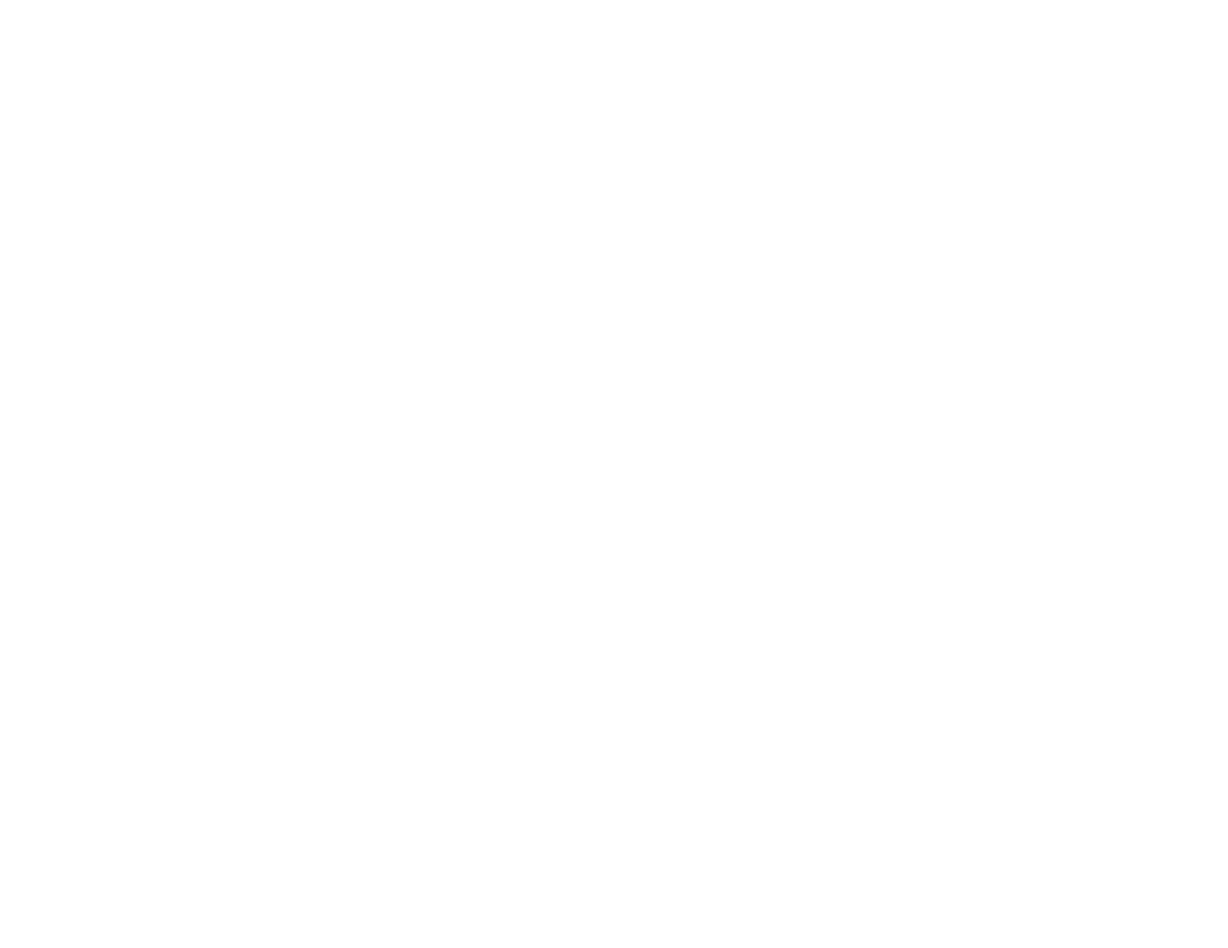
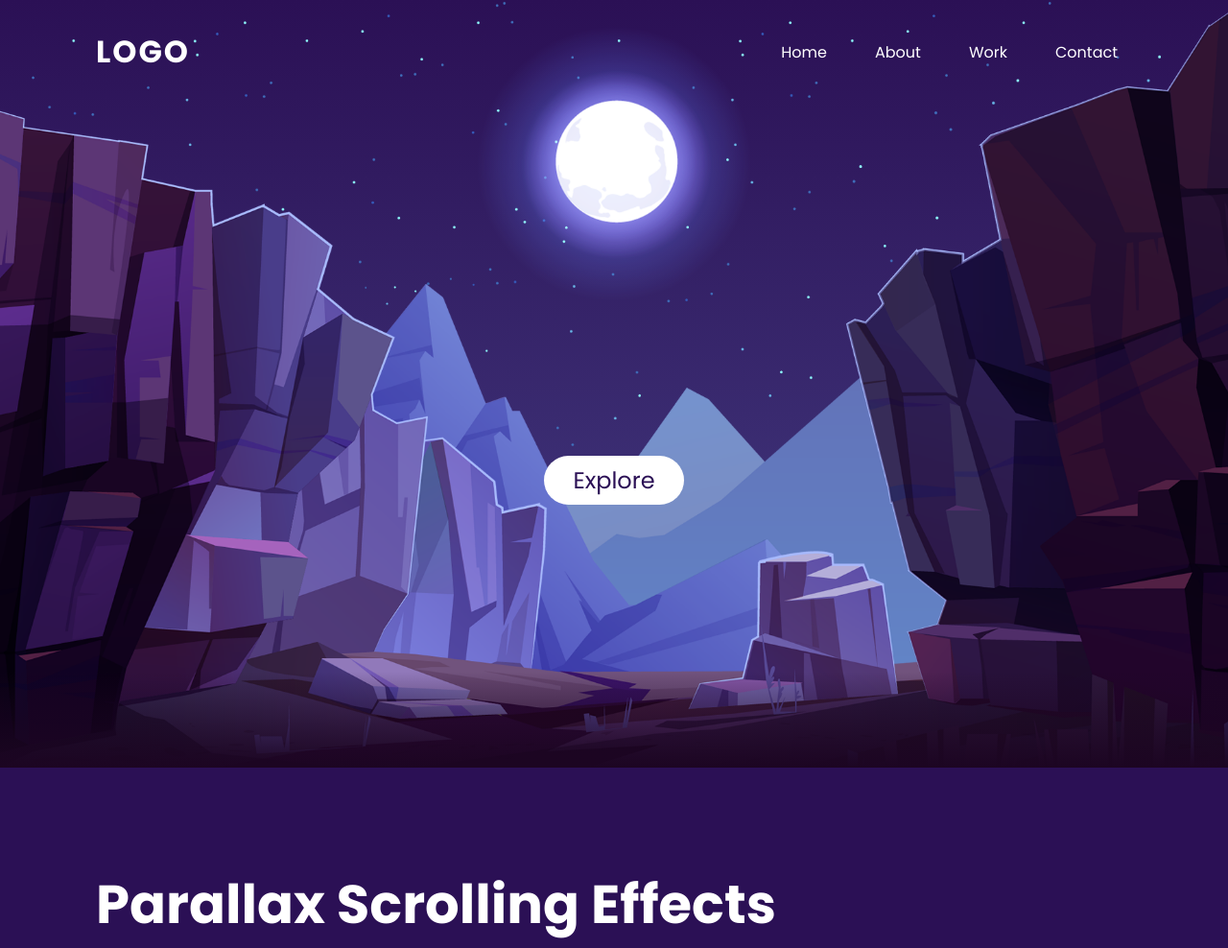
Before and after one commit to diegorojas0510/animation, a plain HTML site: page index.html in a window 1280 px wide. Shown: the top 988 px of the page at 96% size. Before the commit the page ends 800 px from the top, so only its background shows below. Drawn offline with Linux system fonts and the light colour scheme.

Commit message:
Efectos JS

```diff
--- /dev/null
+++ b/css/style.css
@@ -0,0 +1,134 @@
+@import url('https://fonts.googleapis.com/css?family=Poppins:300,400,500,600,700,800,900&display=swap');
+*
+{
+    margin: 0;
+    padding: 0;
+    box-sizing: border-box;
+    font-family: 'Poppins', sans-serif;
+    scroll-behavior: smooth;
+}
+/* Color del Body */
+body{
+    min-height: 100vh;
+    /* overflow: hidden; */
+    background: linear-gradient(#2b1055,#7597de);
+}
+/* Header para el memu */
+header{
+    position: absolute;
+    top: 0;
+    left: 0;
+    width: 100%;
+    padding: 30px 100px;
+    display: flex;
+    justify-content: space-between; /*Justificar el contenido*/
+    align-items: center;
+    z-index: 10000;
+}
+
+header .logo{
+    color: #fff;
+    font-weight: 700;
+    text-decoration: none;
+    font-size: 2em;
+    text-transform: uppercase;
+    letter-spacing: 2px;
+}
+
+header ul{
+    display: flex;
+    justify-content: center;
+    align-items: center;
+}
+header ul li{
+    list-style: none;
+    margin-left: 20px;
+}
+
+header ul li a{
+    text-decoration: none;
+    padding: 6px 15px;
+    color: #fff;
+    border-radius: 20px;
+}
+header ul li a:hover,
+header ul li a:active{
+    background: #fff;
+    color: #2b1055;
+}
+
+section{
+    position: relative;
+    width: 100%;
+    height: 100vh;
+    padding: 100px;
+    display: flex;
+    justify-content: center;
+    align-items: center;
+    overflow: hidden;
+}
+
+section::before{
+    content: '';
+    position: absolute;
+    bottom: 0;
+    width: 100%;
+    height: 100px;
+    background: linear-gradient(to top,#1c0522,transparent);
+    z-index: 1000;
+}
+section img{
+    position: absolute;
+    top: 0;
+    left: 0;
+    width: 100%;
+    height: 100%;
+    object-fit: cover;
+    pointer-events: none;
+}
+
+section img#moon{
+    mix-blend-mode: screen;
+}
+
+section img#mountains_front{
+    z-index: 10;
+}
+
+#text{
+    position: absolute;
+    right: -350px;
+    color: #fff;
+    white-space: nowrap;
+    font-size: 7.5vw;
+    z-index: 9;
+
+}
+#btn{
+    text-decoration: none;
+    display: inline-block;
+    padding: 8px 30px;
+    border-radius: 40px;
+    background: #fff;
+    color: #2b1055;
+    font-size: 1.5em;
+    z-index: 9;
+    transform: translateY(100px);
+}
+
+.sec{
+    position: relative;
+    padding: 100px;
+    background: #2b1055;
+}
+
+.sec h2{
+    font-size: 3.5em;
+    margin-bottom: 10px;
+    color: #fff;
+}
+
+.sec p{
+    font-size: 1.2em;
+    color: #fff;
+}
--- a/index.html
+++ b/index.html
@@ -1,12 +1,95 @@
 <!DOCTYPE html>
 <html lang="en">
-<head>
-    <meta charset="UTF-8">
-    <meta http-equiv="X-UA-Compatible" content="IE=edge">
-    <meta name="viewport" content="width=device-width, initial-scale=1.0">
-    <title>Document</title>
-</head>
-<body>
+  <head>
+    <meta charset="UTF-8" />
+    <meta http-equiv="X-UA-Compatible" content="IE=edge" />
+    <meta name="viewport" content="width=device-width, initial-scale=1.0" />
+    <title>Animation JavaScript</title>
+    <link rel="stylesheet" type="text/css" href="css/style.css" />
+  </head>
+  <body>
+    <header>
+      <a href="" class="logo">Logo</a>
+      <ul>
+        <li><a href="#" class="active">Home</a></li>
+        <li><a href="#">About</a></li>
+        <li><a href="#">Work</a></li>
+        <li><a href="#">Contact</a></li>
+      </ul>
+    </header>
+    <section>
+      <img src="img/stars.png" alt="stars" id="stars" />
+      <img src="img/moon.png" alt="moon" id="moon" />
+      <img
+        src="img/mountains_behind.png"
+        alt="mountains_behind"
+        id="mountains_behind"
+      />
+      <h2 id="text">Diego Rojas</h2>
+      <a href="#sec" id="btn">Explore</a>
+      <img
+        src="img/mountains_front.png"
+        alt="mountains_front"
+        id="mountains_front"
+      />
+    </section>
+    <div class="sec" id="sec">
+      <h2>Parallax Scrolling Effects</h2>
+      <p>
+        Lorem ipsum dolor, sit amet consectetur adipisicing elit. Est, totam
+        enim! Commodi amet, beatae vero assumenda similique odit iste maiores ad
+        reiciendis voluptates dolor ut soluta quibusdam? Deserunt, similique
+        enim? Lorem ipsum dolor sit amet consectetur, adipisicing elit. Sit
+        alias sapiente cumque explicabo obcaecati laboriosam quas sint, esse,
+        tempore, inventore fugiat repudiandae quos commodi eum doloremque
+        placeat a magnam optio. Lorem ipsum dolor sit amet consectetur
+        adipisicing elit. Inventore officia facere reiciendis maxime
+        perspiciatis in suscipit distinctio molestias alias officiis nisi vitae
+        quidem magnam nobis iusto eos illo, provident eum. <br /><br />
+        Lorem ipsum dolor, sit amet consectetur adipisicing elit. Est, totam
+        enim! Commodi amet, beatae vero assumenda similique odit iste maiores ad
+        reiciendis voluptates dolor ut soluta quibusdam? Deserunt, similique
+        enim? Lorem ipsum dolor sit amet consectetur, adipisicing elit. Sit
+        alias sapiente cumque explicabo obcaecati laboriosam quas sint, esse,
+        tempore, inventore fugiat repudiandae quos commodi eum doloremque
+        placeat a magnam optio. Lorem ipsum dolor sit amet consectetur
+        adipisicing elit. Inventore officia facere reiciendis maxime
+        perspiciatis in suscipit distinctio molestias alias officiis nisi vitae
+        quidem magnam nobis iusto eos illo, provident eum. <br /><br />
+        Lorem ipsum dolor, sit amet consectetur adipisicing elit. Est, totam
+        enim! Commodi amet, beatae vero assumenda similique odit iste maiores ad
+        reiciendis voluptates dolor ut soluta quibusdam? Deserunt, similique
+        enim? Lorem ipsum dolor sit amet consectetur, adipisicing elit. Sit
+        alias sapiente cumque explicabo obcaecati laboriosam quas sint, esse,
+        tempore, inventore fugiat repudiandae quos commodi eum doloremque
+        placeat a magnam optio. Lorem ipsum dolor sit amet consectetur
+        adipisicing elit. Inventore officia facere reiciendis maxime
+        perspiciatis in suscipit distinctio molestias alias officiis nisi vitae
+        quidem magnam nobis iusto eos illo, provident eum. <br /><br />
+        Lorem ipsum dolor, sit amet consectetur adipisicing elit. Est, totam
+        enim! Commodi amet, beatae vero assumenda similique odit iste maiores ad
+        reiciendis voluptates dolor ut soluta quibusdam? Deserunt, similique
+        enim? Lorem ipsum dolor sit amet consectetur, adipisicing elit. Sit
+        alias sapiente cumque explicabo obcaecati laboriosam quas sint, esse,
+        tempore, inventore fugiat repudiandae quos commodi eum doloremque
+        placeat a magnam optio. Lorem ipsum dolor sit amet consectetur
+        adipisicing elit. Inventore officia facere reiciendis maxime
+        perspiciatis in suscipit distinctio molestias alias officiis nisi vitae
+        quidem magnam nobis iusto eos illo, provident eum. <br /><br />
+        Lorem ipsum dolor, sit amet consectetur adipisicing elit. Est, totam
+        enim! Commodi amet, beatae vero assumenda similique odit iste maiores ad
+        reiciendis voluptates dolor ut soluta quibusdam? Deserunt, similique
+        enim? Lorem ipsum dolor sit amet consectetur, adipisicing elit. Sit
+        alias sapiente cumque explicabo obcaecati laboriosam quas sint, esse,
+        tempore, inventore fugiat repudiandae quos commodi eum doloremque
+        placeat a magnam optio. Lorem ipsum dolor sit amet consectetur
+        adipisicing elit. Inventore officia facere reiciendis maxime
+        perspiciatis in suscipit distinctio molestias alias officiis nisi vitae
+        quidem magnam nobis iusto eos illo, provident eum. <br /><br />
+      </p>
+    </div>
 
-</body>
+   <script src="js/main.js"></script>
+
+  </body>
 </html>
--- /dev/null
+++ b/js/main.js
@@ -0,0 +1,20 @@
+let stars = document.getElementById('stars');
+let moon = document.getElementById('moon');
+let mountains_behind = document.getElementById('mountains_behind');
+let text = document.getElementById('text');
+let btn = document.getElementById('btn');
+let mountains_front = document.getElementById('mountains_front');
+let header = document.querySelector('header');
+
+window.addEventListener('scroll', function(){
+    let value = window.scrollY;
+    stars.style.left = value * 0.25 + 'px';
+    moon.style.top = value * 1.05 + 'px';
+    mountains_behind.style.top = value * 0.3 + 'px';
+    mountains_front.style.top = value * 0 + 'px';
+    text.style.marginRight =  value * 4 + 'px'
+    text.style.marginTop =  value * 1.05 + 'px'
+    btn.style.marginTop =  value * 1.5 + 'px'
+    header.style.top = value * 0.5 + 'px'
+
+})
```
Also changed, not shown: img/moon.png (added), img/mountains_behind.png (added), img/mountains_front.png (added), img/stars.png (added), main.js (deleted), style.css (deleted).
